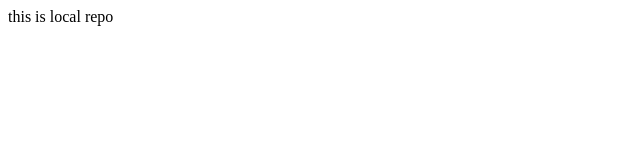
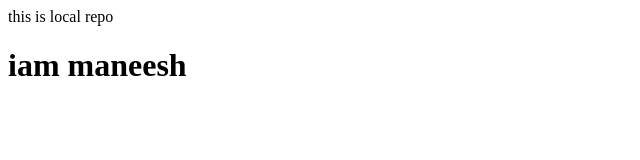
Before and after one commit to Maneesh-Gulla/localrepo, a plain HTML site: page index.html in a window 1280 px wide. Shown: the whole page, without its empty margins (0-640 px from the left). Drawn offline with Linux system fonts and the light colour scheme.

Commit message:
added h1 in html file

```diff
--- a/index.html
+++ b/index.html
@@ -1 +1,2 @@
 <p>this is local repo</p>
+<h1>iam maneesh</h1>
```
